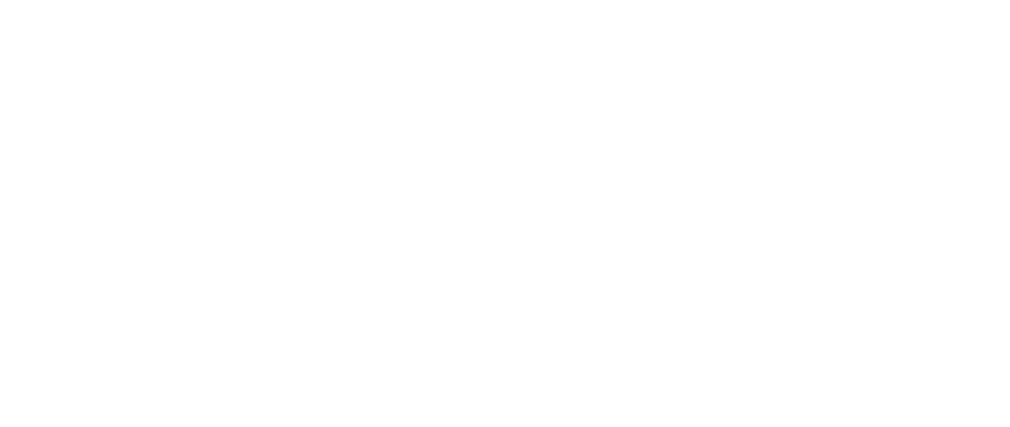
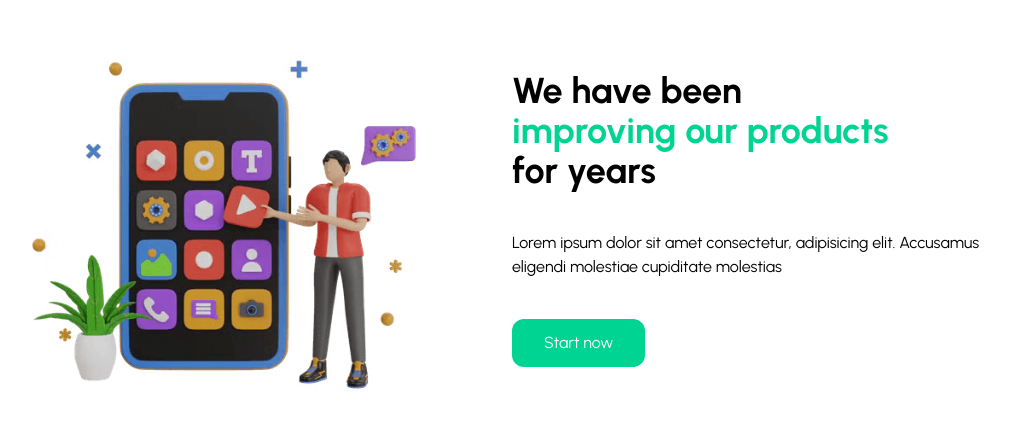
Before and after one commit to FelipeCastro-js/web-modern, a Next.js app: page / in a window 1280 px wide. Shown: the part 2192-2619 px from the top of the page, without its empty margins (128-1138 px from the left). Before the commit the page ends 1995 px from the top, so only its background shows below. Built offline with nearby package versions, Linux system fonts and the light colour scheme.

Commit message:
style: add component for about

```diff
--- a/src/app/page.tsx
+++ b/src/app/page.tsx
@@ -1,3 +1,4 @@
+import { About } from "@/components/About";
 import { Features } from "@/components/Features";
 import { Navbar } from "@/components/Navbar/Navbar";
 import { Overview } from "@/components/Overview";
@@ -8,6 +9,9 @@
       <Navbar />
       <Overview />
       <Features />
+      <div className="max-w-6xl mx-auto">
+        <About />
+      </div>
     </main>
   );
 }
--- /dev/null
+++ b/src/components/About/About.tsx
@@ -0,0 +1,31 @@
+import Image from "next/image";
+import { MotionTransition } from "../MotionTransition";
+
+export function About() {
+  return (
+    <div id="about" className="grid items-center py-20 md:grid-cols-2 lg:py-56">
+      <MotionTransition>
+        <Image
+          src="/assets/about.png"
+          alt="About Image"
+          width="600"
+          height="400"
+        />
+      </MotionTransition>
+      <div className="md:pr-20">
+        <h2 className="mb-10 text-4xl font-bold">
+          We have been <br />{" "}
+          <span className="text-emerald-400">improving our products</span>
+          <br /> for years
+        </h2>
+        <p className="mb-10">
+          Lorem ipsum dolor sit amet consectetur, adipisicing elit. Accusamus
+          eligendi molestiae cupiditate molestias
+        </p>
+        <button className="px-8 py-3 bg-emerald-400 rounded-xl text-white">
+          Start now
+        </button>
+      </div>
+    </div>
+  );
+}
--- /dev/null
+++ b/src/components/About/index.ts
@@ -0,0 +1 @@
+export * from "./About";
```
